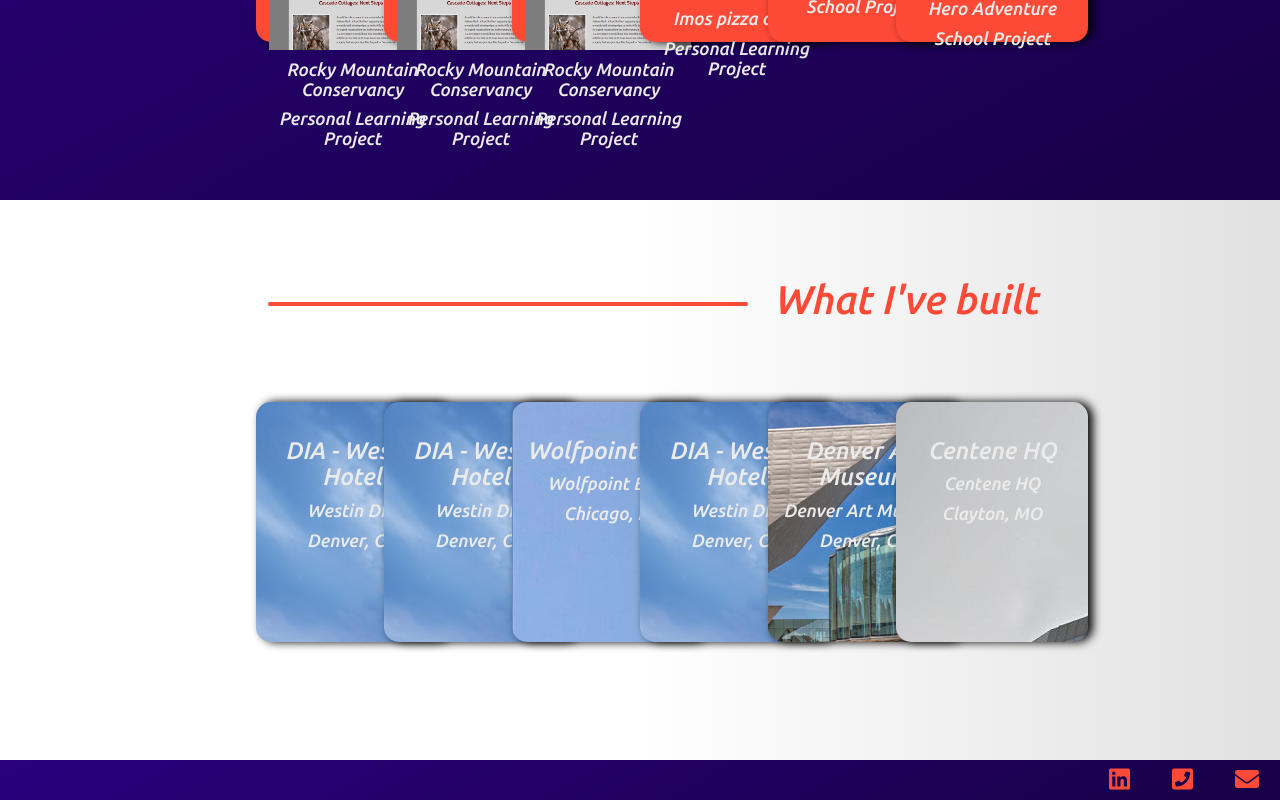
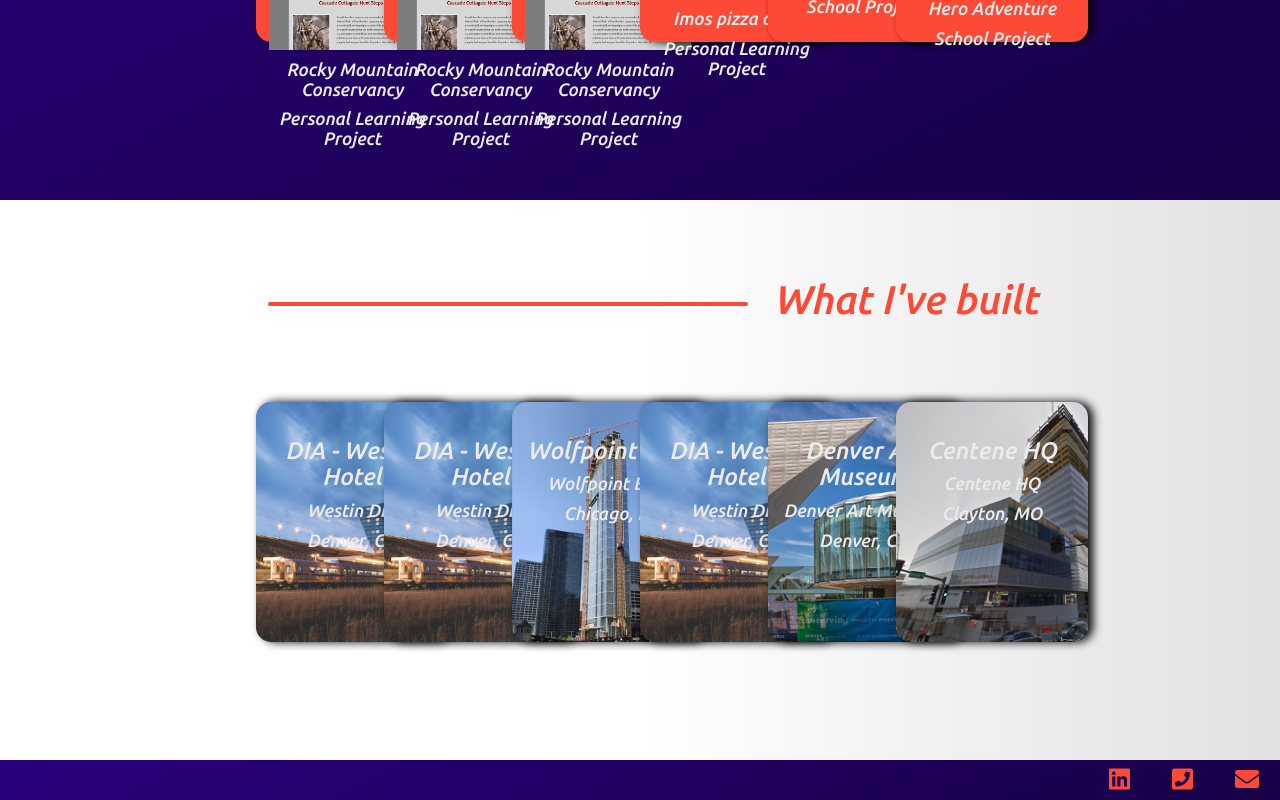
Before and after one commit to Cwell21/cwell_resume, a React (Create React App) app: page / in a window 1280 px wide. Shown: the part 3280-4080 px from the top of the page. Built offline with nearby package versions, Linux system fonts and the light colour scheme.

Commit message:
Working on work portfolio section

```diff
--- a/src/Components/Work/Work.js
+++ b/src/Components/Work/Work.js
@@ -51,7 +51,8 @@ export function Work(props) {
   const display_projects = work_projects.map(project => {
 
     let portfolio_styles = {
-      backgroundImage: `url(${project.pic_image})`
+      backgroundImage: `url(${project.pic_image})`,
+      backgroundSize: 'cover'
     }
 
     return(
```
